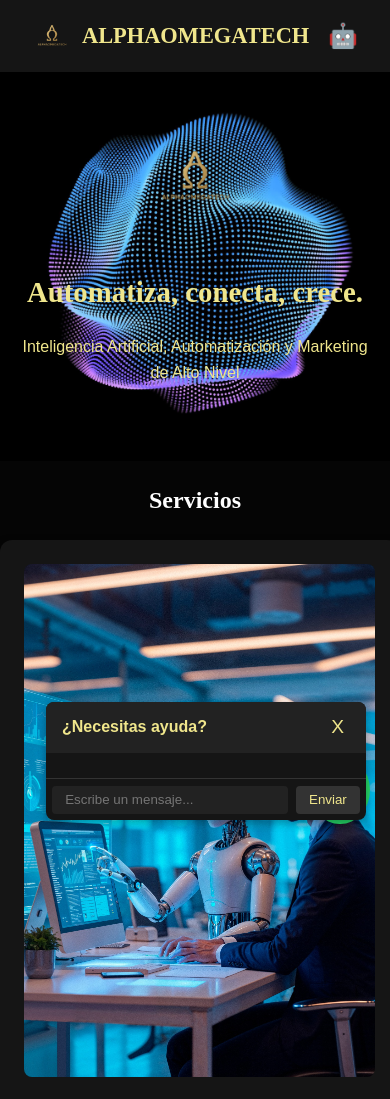
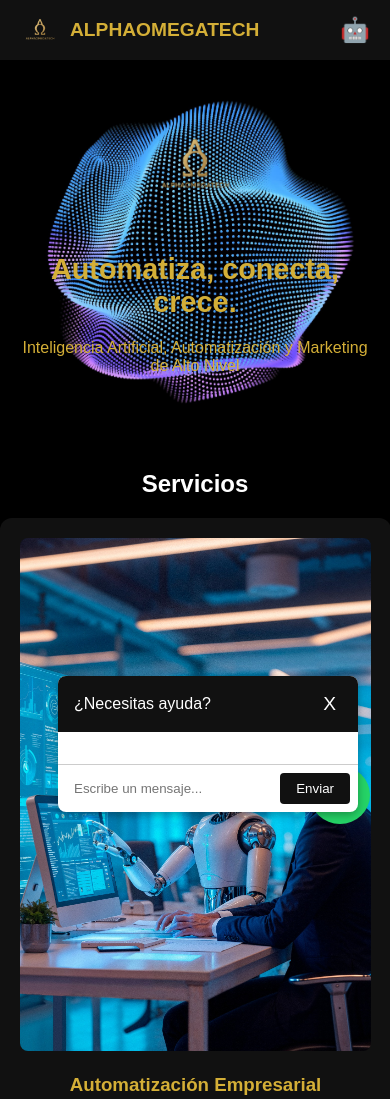
Before and after one commit to ALPHA8623/alphaomegatech, a plain HTML site: page index.html in a window 390 px wide. Shown: the top 1099 px of the page. Drawn offline with nearby package versions, Linux system fonts and the light colour scheme.

Commit message:
Update style.css

```diff
--- a/style.css
+++ b/style.css
@@ -1,17 +1,15 @@
 body {
   margin: 0;
-  font-family: 'Montserrat', sans-serif; /* A modern sans-serif */
-  font-size: 16px;
-  line-height: 1.6;
-  background-color: #050505; /* A slightly softer black */
-  color: #f0e68c; /* A slightly brighter gold, for better readability */
+  font-family: 'Arial', sans-serif;
+  background-color: #000;
+  color: #D4AF37; /* dorado mate */
  }
  .navbar {
   display: flex;
   justify-content: space-between;
   align-items: center;
-  background-color: #151515; /* A darker shade for contrast */
-  padding: 1rem 2rem;
+  background-color: #111;
+  padding: 10px 20px;
  }
  .logo-nav {
   width: 40px;
@@ -22,10 +20,9 @@ body {
   align-items: center;
  }
  .title {
-  font-size: 1.4em;
-  font-family: 'Playfair Display', serif; /* A elegant serif for headings */
-  font-weight: 700;
-  color: #f0e68c;
+  font-size: 1.2em;
+  color: #D4AF37;
+  font-weight: bold;
  }
  .menu-toggle {
   font-size: 24px;
@@ -35,11 +32,11 @@ body {
  .menu {
   list-style: none;
   display: flex;
-  gap: 1.5rem;
+  gap: 20px;
  }
  .menu li a {
   text-decoration: none;
-  color: #e0d970; /* A slightly different gold for links */
+  color: #D4AF37;
   font-weight: bold;
  }
  @media (max-width: 768px) {
@@ -50,7 +47,7 @@ body {
   display: none;
   flex-direction: column;
   width: 100%;
-  background-color: #151515;
+  background-color: #111;
   position: absolute;
   top: 60px;
   left: 0;
@@ -69,7 +66,7 @@ body {
   background-image: url('background.jpg');
   background-size: cover;
   background-position: center;
-  padding: 8rem 2rem;
+  padding: 100px 20px;
  }
  .logo {
   width: 120px;
@@ -84,28 +81,24 @@ body {
  }
  h1.titulo {
   font-size: 2.5em;
-  font-family: 'Playfair Display', serif; /* A elegant serif for headings */
-  font-weight: 700;
-  color: #f0e68c;
  }
  .grid {
   display: flex;
   flex-wrap: wrap;
-  gap: 1.5rem;
+  gap: 20px;
   justify-content: center;
  }
  .card {
-  background-color: #151515;
+  background-color: #111;
   border-radius: 12px;
-  padding: 1.5rem;
+  padding: 20px;
   width: 280px;
   text-align: center;
   transition: transform 0.3s ease;
-  box-shadow: 0 4px 8px rgba(0, 0, 0, 0.5); /* A subtle shadow for depth */
  }
  .card:hover {
   transform: scale(1.05);
-  box-shadow: 0 8px 16px rgba(0, 0, 0, 0.7); /* A stronger shadow on hover */
+  box-shadow: 0 0 10px #D4AF3788;
  }
  img {
   width: 100%;
@@ -113,17 +106,15 @@ body {
  }
  h2 {
   text-align: center;
-  font-family: 'Playfair Display', serif; /* A elegant serif for headings */
-  font-weight: 700;
   color: #fff;
  }
  a {
-  color: #e0d970; /* A slightly different gold for links */
+  color: #D4AF37;
   text-decoration: none;
  }
  .boton-ws {
-  background-color: #25D366; /* Keep the green for contrast and action */
-  color: #fff;
+  background-color: #25D366;
+  color: white;
   padding: 12px 24px;
   border-radius: 30px;
   display: inline-block;
@@ -143,8 +134,8 @@ body {
  }
  footer {
   text-align: center;
-  padding: 2rem;
-  background-color: #151515;
+  padding: 30px;
+  background-color: #111;
   color: #777;
  }
  @media screen and (max-width: 768px) {
@@ -176,74 +167,70 @@ body {
  /* --- Chatbot Styles --- */
  .chatbot {
   position: fixed;
-  bottom: 1.5rem;
-  right: 1.5rem;
-  background-color: #151515; /* Darker background */
-  color: #f0e68c;
+  bottom: 2rem;
+  right: 2rem;
+  background-color: #fff;
   border-radius: 0.5rem;
   box-shadow: 0 0.2rem 0.5rem rgba(0, 0, 0, 0.3);
   overflow: hidden;
-  width: 320px;
-  max-height: 450px;
+  width: 300px;
+  max-height: 400px;
   display: flex;
   flex-direction: column;
   z-index: 1000;
  }
  .chatbot-header {
-  background-color: #222; /* Even darker header */
-  color: #f0e68c;
-  padding: 0.8rem 1rem;
+  background-color: #111;
+  color: #fff;
+  padding: 1rem;
   display: flex;
   justify-content: space-between;
   align-items: center;
-  font-weight: bold;
  }
  .chatbot-toggle {
   background: none;
   border: none;
-  color: #f0e68c;
+  color: #fff;
   font-size: 1.2rem;
   cursor: pointer;
  }
  .chatbot-messages {
   flex-grow: 1;
-  padding: 0.8rem;
+  padding: 1rem;
   overflow-y: auto;
   display: flex;
   flex-direction: column;
  }
  .chatbot-message {
-  background-color: #222;
-  color: #f0e68c;
+  background-color: #f0f0f0;
+  color: #333;
   border-radius: 0.5rem;
-  padding: 0.6rem 0.9rem;
-  margin-bottom: 0.6rem;
+  padding: 0.5rem 1rem;
+  margin-bottom: 0.5rem;
   word-wrap: break-word; /* Para evitar que los mensajes largos se salgan del contenedor */
  }
  .user-message {
-  background-color: #f0e68c;
-  color: #222;
+  background-color: #D4AF37;
+  color: #fff;
   align-self: flex-end;
  }
  .chatbot-input {
   display: flex;
-  padding: 0.4rem;
-  border-top: 1px solid #333; /* A subtle border */
+  padding: 0.5rem;
+  border-top: 1px solid #ccc;
  }
  .chatbot-input input {
   flex-grow: 1;
   border: none;
   border-radius: 0.25rem;
-  padding: 0.4rem 0.8rem;
-  background-color: #222;
-  color: #f0e68c;
+  padding: 0.5rem;
  }
  .chatbot-input button {
-  background-color: #333;
-  color: #f0e68c;
+  background-color: #111;
+  color: #fff;
   border: none;
   border-radius: 0.25rem;
-  padding: 0.4rem 0.8rem;
+  padding: 0.5rem 1rem;
   margin-left: 0.5rem;
   cursor: pointer;
  }
```
